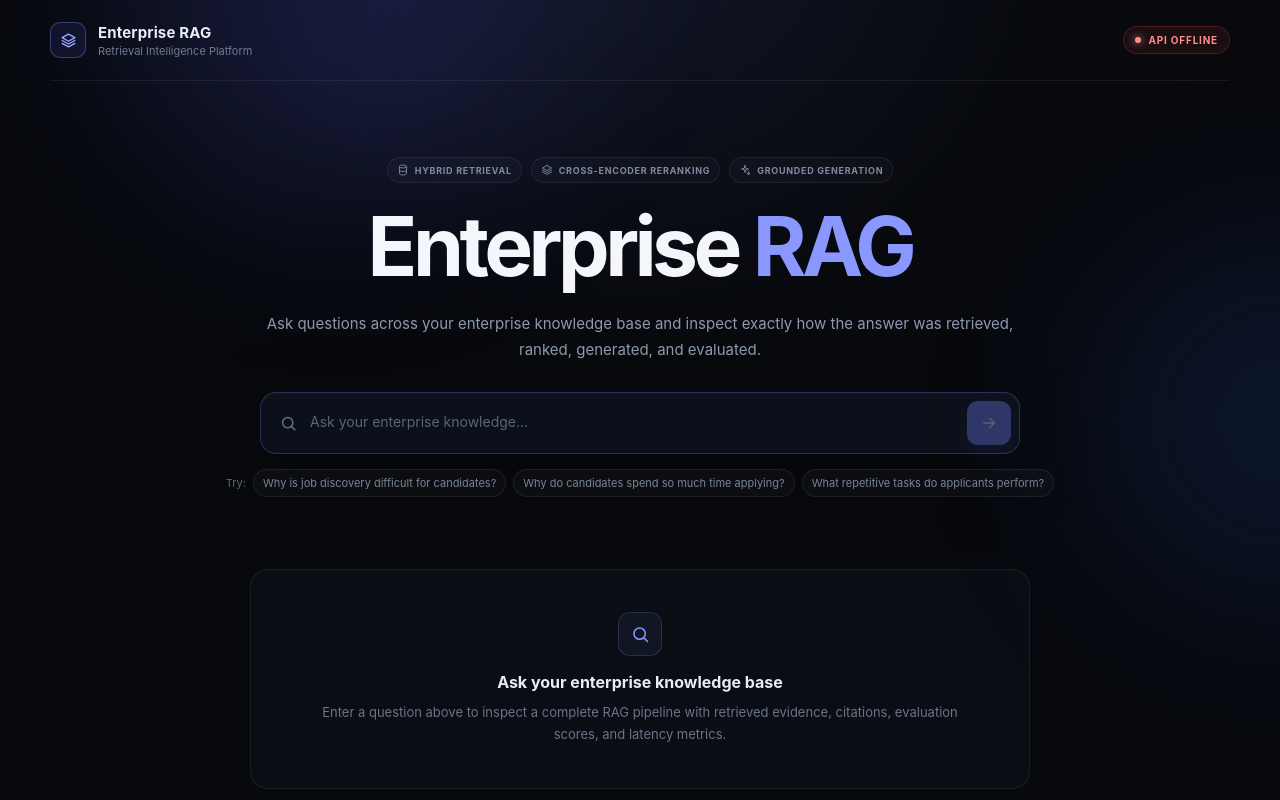
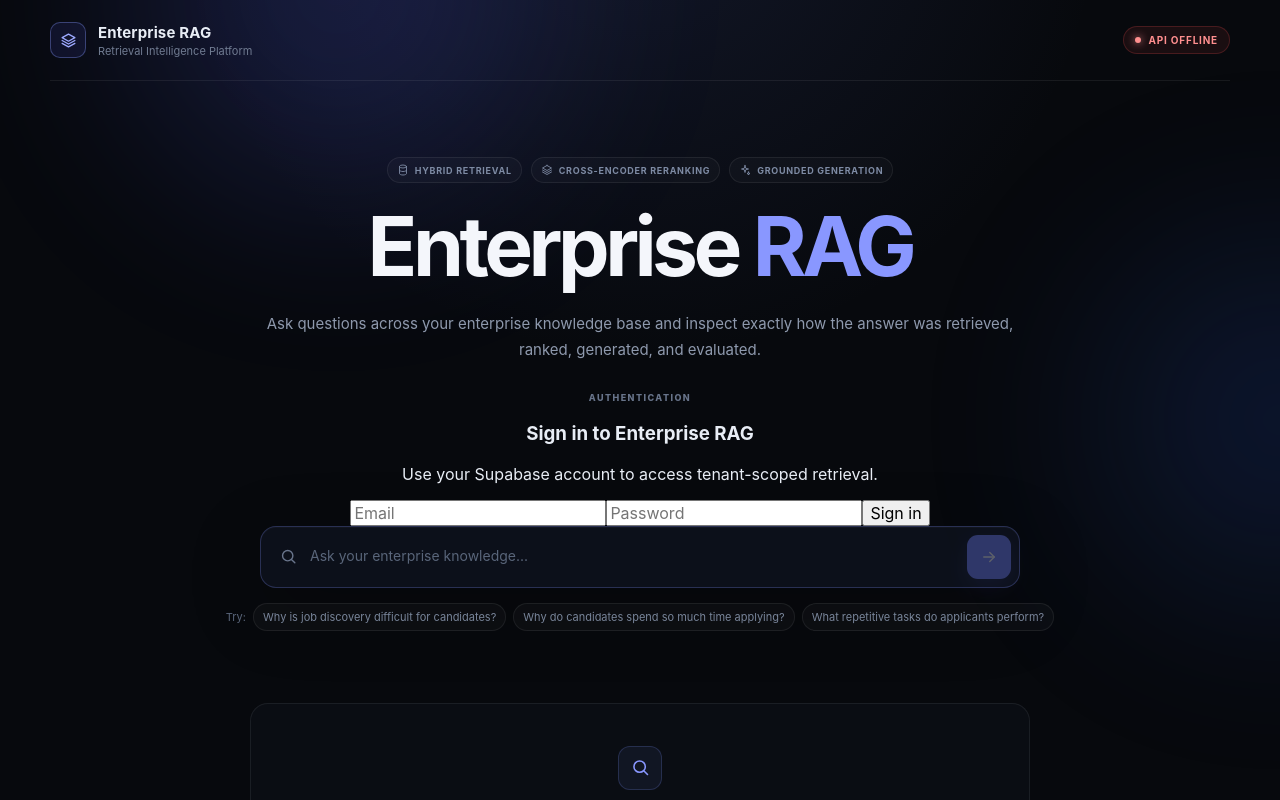
Before and after one commit to Eklakh-AI-Engineer/ENTERPRISE-RAG, a React app in the folder frontend/: page / in a window 1280 px wide. Shown: the top 800 px of the page. Built offline with nearby package versions, Linux system fonts and the light colour scheme; no server answers; the HTML template or start-up script is replaced by a standard one.

Commit message:
feat: add authenticated frontend query flow

```diff
--- a/frontend/src/App.jsx
+++ b/frontend/src/App.jsx
@@ -1,4 +1,9 @@
 import { useEffect, useMemo, useState } from "react";
+import {
+  getSession,
+  signIn,
+  signOut,
+} from "./api/auth";
 
 const API_BASE = import.meta.env.VITE_API_BASE_URL || "http://localhost:8000";
 
@@ -93,6 +98,43 @@ function App() {
   const [result, setResult] = useState(null);
   const [apiOnline, setApiOnline] = useState(false);
   const [expandedChunk, setExpandedChunk] = useState(null);
+  const [session, setSession] = useState(() => getSession());
+  const [email, setEmail] = useState("");
+  const [password, setPassword] = useState("");
+  const [authError, setAuthError] = useState("");
+  const [authLoading, setAuthLoading] = useState(false);
+
+  // ---------------------------------------------------------
+  // Auth session
+  // ---------------------------------------------------------
+
+  useEffect(() => {
+    setSession(getSession());
+  }, []);
+
+  const handleLogin = async (event) => {
+    event.preventDefault();
+    if (authLoading) return;
+
+    setAuthLoading(true);
+    setAuthError("");
+
+    try {
+      const nextSession = await signIn(email.trim(), password);
+      setSession(nextSession);
+      setPassword("");
+    } catch (err) {
+      setAuthError(err.message || "Sign-in failed.");
+    } finally {
+      setAuthLoading(false);
+    }
+  };
+
+  const handleLogout = () => {
+    signOut();
+    setSession(null);
+    setResult(null);
+  };
 
   // ---------------------------------------------------------
   // API health check
@@ -133,6 +175,10 @@ function App() {
     const cleanQuery = query.trim();
 
     if (!cleanQuery || loading) return;
+    if (!session?.access_token) {
+      setError("Sign in before querying the enterprise knowledge base.");
+      return;
+    }
 
     setLoading(true);
     setError("");
@@ -144,6 +190,7 @@ function App() {
         method: "POST",
         headers: {
           "Content-Type": "application/json",
+          Authorization: `Bearer ${session.access_token}`,
         },
         body: JSON.stringify({
           query: cleanQuery,
@@ -285,6 +332,45 @@ function App() {
             generated, and evaluated.
           </p>
 
+          {!session ? (
+            <form className="auth-panel" onSubmit={handleLogin}>
+              <div>
+                <div className="section-kicker">AUTHENTICATION</div>
+                <h3>Sign in to Enterprise RAG</h3>
+                <p>Use your Supabase account to access tenant-scoped retrieval.</p>
+              </div>
+
+              <input
+                type="email"
+                value={email}
+                onChange={(event) => setEmail(event.target.value)}
+                placeholder="Email"
+                autoComplete="email"
+                required
+              />
+
+              <input
+                type="password"
+                value={password}
+                onChange={(event) => setPassword(event.target.value)}
+                placeholder="Password"
+                autoComplete="current-password"
+                required
+              />
+
+              {authError && <div className="auth-error">{authError}</div>}
+
+              <button className="auth-button" type="submit" disabled={authLoading}>
+                {authLoading ? "Signing in..." : "Sign in"}
+              </button>
+            </form>
+          ) : (
+            <div className="session-bar">
+              <span>Signed in as {session.user?.email || "authenticated user"}</span>
+              <button type="button" onClick={handleLogout}>Sign out</button>
+            </div>
+          )}
+
           {/* =================================================
               QUERY BOX
           ================================================= */}
@@ -300,7 +386,7 @@ function App() {
               onChange={(event) => setQuery(event.target.value)}
               onKeyDown={handleKeyDown}
               placeholder="Ask your enterprise knowledge..."
-              disabled={loading}
+              disabled={loading || !session}
             />
 
             <button
```
